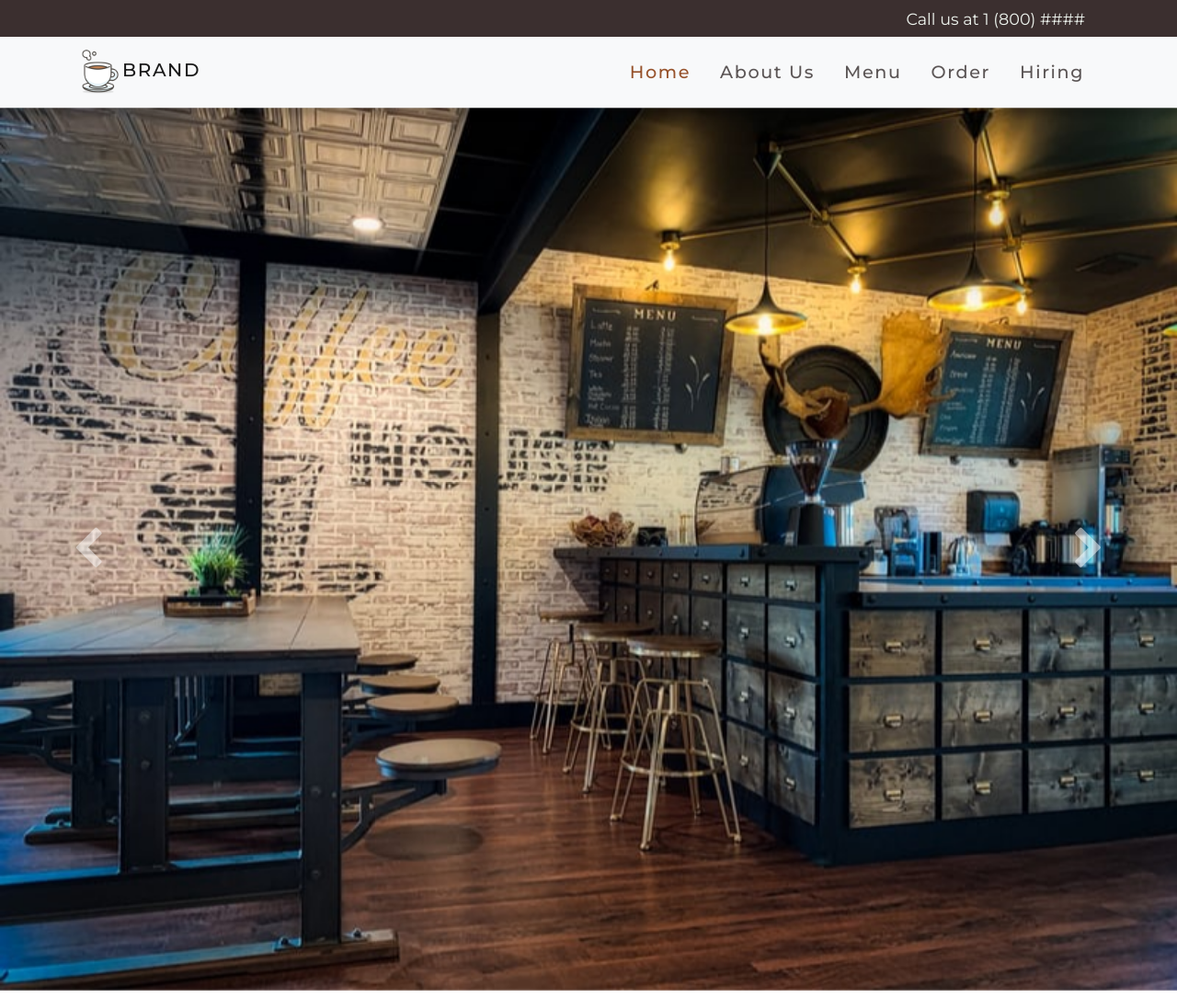
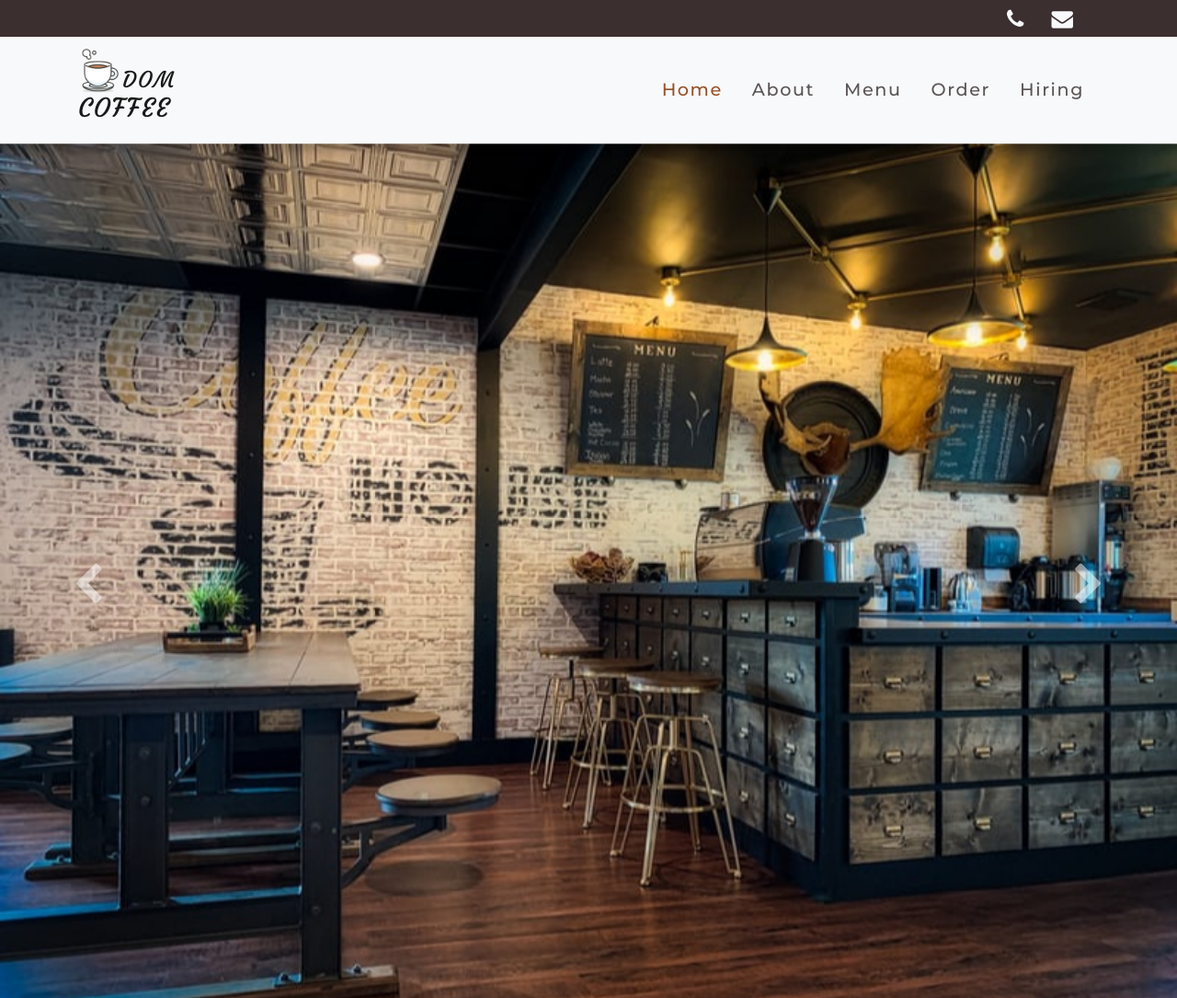
Before and after one commit to Dina2703/my-project, a website: page index.html in a window 1280 px wide. Shown: the top 1085 px of the page at 92% size. Drawn offline with nearby package versions, Linux system fonts and the light colour scheme.

Commit message:
changed brand logo

```diff
--- a/css/style.css
+++ b/css/style.css
@@ -7,7 +7,15 @@ body {
 .top-bar {
     background-color: rgb(59, 47, 47);
     height: 2.5rem;
-    padding: 0.5rem 0;
+}
+.brand {
+    font-family: 'Courgette', cursive;
+}
+
+span.brand {
+    position: absolute;
+    top: 25%;
+    font-size: 1.5rem;
 }
 
 .top-bar a {
--- a/index.html
+++ b/index.html
@@ -10,27 +10,29 @@
     <link rel="stylesheet" href="./node_modules/font-awesome/css/font-awesome.min.css">
     <link rel="stylesheet" href="./css/style.css">
     <link href="https://fonts.googleapis.com/css?family=Montserrat:300,400,500,600,700&display=swap" rel="stylesheet">
+    <link href="https://fonts.googleapis.com/css2?family=Courgette&display=swap" rel="stylesheet">
 
 </head>
 <body>
     <div class="top-bar">
         <div class="container">
             <div class="col-12 text-right">
-                <p><a href="tel:+1888888">Call us at 1 (800) ####</a></p>
+                <a role="button" class="btn btn-link" href="tel:1-206-555-1234"><i class="fa fa-phone fa-lg text-light"></i></a>
+                <a role="button" class="btn btn-link" href="mailto:example@domain.com"><i class="fa fa-envelope fa-lg text-light"></i></a>
             </div>
         </div>
     </div>
 
     <nav class="navbar bg-light navbar-light navbar-expand-lg">
         <div class="container">
-            <a href="index.html" class="navbar-brand"><img id="logo" src="./img/coffee.ico">BRAND</a>
+            <a href="index.html" class="navbar-brand"><img id="logo" src="./img/coffee.ico"><span class="brand">DOM</span><h3 class="brand">COFFEE</h3></a>
             <button class="navbar-toggler" type="button" data-toggle="collapse"data-target="#navbarResponsive">
                 <span class="navbar-toggler-icon"></span>
             </button>
             <div class="collapse navbar-collapse" id="navbarResponsive">
                 <ul class="navbar-nav ml-auto">
                     <li class="nav-item"><a href="index.html" class="nav-link active">Home</a></li>
-                    <li class="nav-item"><a href="about.html" class="nav-link">About Us</a></li>
+                    <li class="nav-item"><a href="about.html" class="nav-link">About</a></li>
                     <li class="nav-item"><a href="menu.html" class="nav-link">Menu</a></li>
                     <li class="nav-item"><a href="order.html" class="nav-link">Order</a></li>
                     <li class="nav-item"><a href="hire.html" class="nav-link">Hiring</a></li>
```
